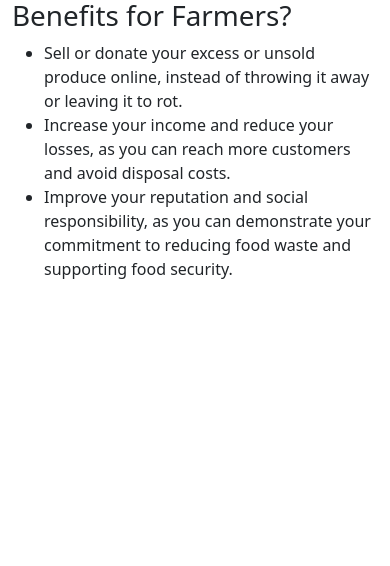
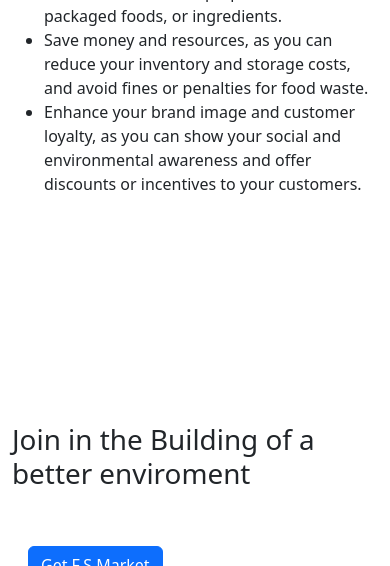
Before and after one commit to ivan-tana/greenhack, a Flask app: page / in a window 390 px wide. Shown: the part 4919-5485 px from the top of the page. Run offline with Flask 3, Linux system fonts and the light colour scheme; parts of the project's set-up code (start-up, migrations or seed data) failed here and were passed over.

Commit message:
landing page update

```diff
--- a/app/static/page.css
+++ b/app/static/page.css
@@ -1,7 +1,8 @@
 
 section {
     width: 100vw;
-    min-height: 100vh;
+    min-height: 90vh;
+    padding: 4rem;
 }
 
 
--- a/app/templates/index.html
+++ b/app/templates/index.html
@@ -31,6 +31,8 @@
                     <li><a href="#about_us">About</a></li>
                     <li><a href="#contact">Contact</a></li>
                     <li><a href="#farmers">For Farmers</a></li>
+                    <li><a href="#individual">For individual</a></li>
+                    <li><a href="#Businesses">For Businesses</a></li>
 
                     <button style="margin-left: 5rem;" type="button" class="btn btn-primary">Get F.S Market</button>
 
@@ -57,6 +59,8 @@
             <li><a href="#about_us">About</a></li>
             <li><a href="#contact">Contact</a></li>
             <li><a href="#farmers">For Farmers</a></li>
+            <li><a href="#individual">For individual</a></li>
+            <li><a href="#Businesses">For Businesses</a></li>
 
         </ul>
     </nav>
@@ -150,26 +154,24 @@ FS-market is a Cameroonian company that operates an online marketplace for food
                         <li>Empower yourself to make a difference and join a community, as you can contribute to reducing food waste and hunger, and connect with other users or organizations.</li>
                       </ul>
                 </div>
-                <div class="col-md"> <img src="https://img.freepik.com/free-vector/woman-organic-farming-concept-illustration_52683-33821.jpg?size=626&ext=jpg&ga=GA1.2.1380285528.1692475806&semt=ais" alt="" srcset=""></div>
+                <div class="col-md"> <img src="https://img.freepik.com/free-vector/small-business-landing-page-template_23-2148591543.jpg?size=626&ext=jpg&ga=GA1.2.1380285528.1692475806&semt=ais" alt="" srcset=""></div>
             </div>
         </section>
-        <section class="container" id="farmers">
+        <section class="container" id="Businesses">
             <div class="row">
-                <div class="col-md"> <img src="https://img.freepik.com/free-vector/woman-organic-farming-concept-illustration_52683-33821.jpg?size=626&ext=jpg&ga=GA1.2.1380285528.1692475806&semt=ais" alt="" srcset=""></div>
-                <div class="col-md"><h1>Benefits for Farmers?</h1>
+                <div class="col-md"> <img src="https://img.freepik.com/free-vector/middle-age-parents-work-life-balance-strong-professional-cold-war-personal-computing-pay-off-debt-stable-saving-plan_335657-1088.jpg?size=626&ext=jpg&ga=GA1.2.1380285528.1692475806&semt=ais" alt="" srcset=""></div>
+                <div class="col-md"><h1>Benefits for Businesses?</h1>
                     <ul>
-                        <li>Sell or donate your excess or unsold produce online, instead of throwing it away or leaving it to rot.</li>
-                        <li>Increase your income and reduce your losses, as you can reach more customers and avoid disposal costs.</li>
-                        <li>Improve your reputation and social responsibility, as you can demonstrate your commitment to reducing food waste and supporting food security.</li>
+                        <li>Buy or sell your surplus or unwanted food items online, such as prepared meals, packaged foods, or ingredients.</li>
+                        <li>Save money and resources, as you can reduce your inventory and storage costs, and avoid fines or penalties for food waste.</li>
+                        <li>Enhance your brand image and customer loyalty, as you can show your social and environmental awareness and offer discounts or incentives to your customers.</li>
                       </ul>
                 </div>
             </div>
         </section>
         <section class="container" id="contact">
             <div class="row">
-                <div class="col-md">
-                    <img src="https://img.freepik.com/free-vector/cash-delivery-concept_23-2148787305.jpg?size=626&ext=jpg&ga=GA1.1.1380285528.1692475806&semt=ais" alt="" srcset="">
-                  </div>
+
                 <div class="col-md">
                     <br>
                     <h1>Join in the Building of a better enviroment</h1>
@@ -178,6 +180,9 @@ FS-market is a Cameroonian company that operates an online marketplace for food
 
 
                 </div>
+                <div class="col-md">
+                    <img src="https://img.freepik.com/free-vector/cash-delivery-concept_23-2148787305.jpg?size=626&ext=jpg&ga=GA1.1.1380285528.1692475806&semt=ais" alt="" srcset="">
+                  </div>
 
               </div>
 
```
